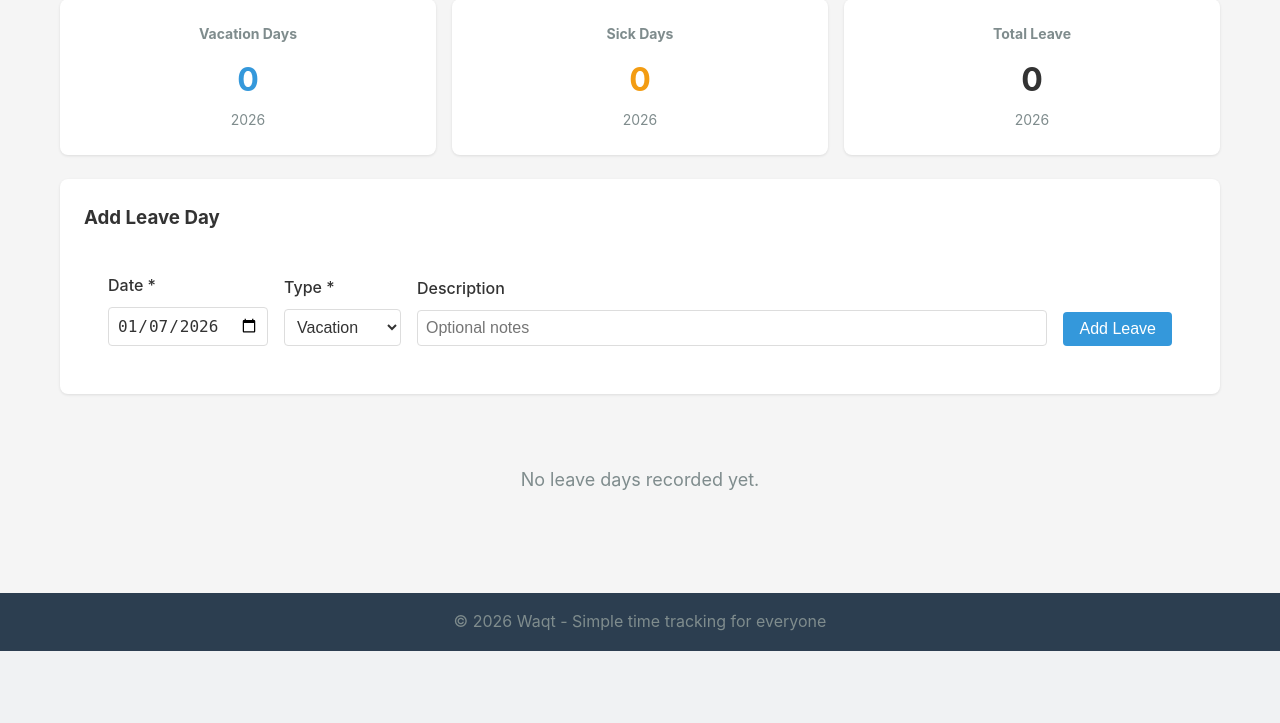
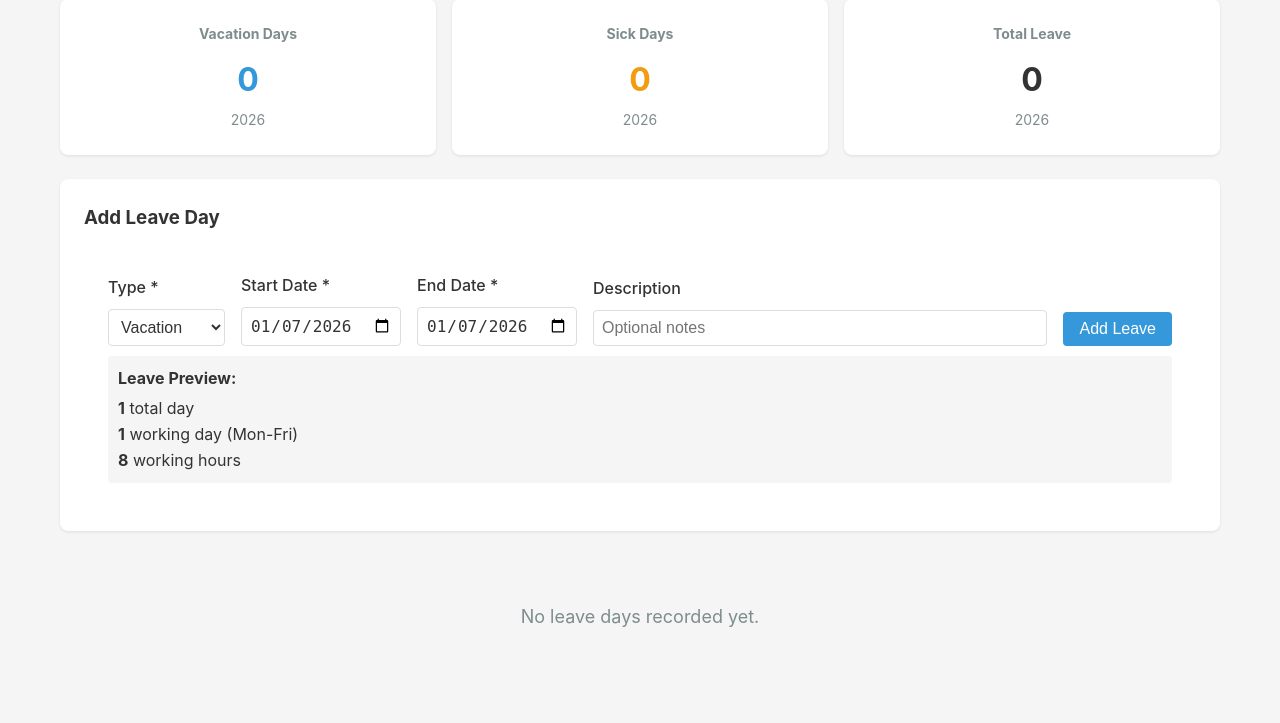
Before and after one commit to GMouaad/waqt, a Flask app: page /leave in a window 1280 px wide. Shown: the part 159-882 px from the top of the page. Before the commit the page ends 810 px from the top, so only its background shows below. Run offline with Flask 3, Linux system fonts and the light colour scheme.

Commit message:
Add multi-day leave support with weekend exclusion - backend and UI
Co-authored-by: GMouaad <22234383+GMouaad@users.noreply.github.com>

```diff
--- a/src/waqt/routes.py
+++ b/src/waqt/routes.py
@@ -529,32 +529,88 @@ def leave():
     """Manage vacation and sick leave days."""
     if request.method == "POST":
         try:
-            # Parse form data
-            date_str = request.form.get("date")
+            # Import here to avoid circular imports
+            from .utils import get_working_days_in_range, calculate_leave_hours
+
+            # Parse form data - support both single day and multi-day formats
+            single_date_str = request.form.get("date")
+            start_date_str = request.form.get("start_date")
+            end_date_str = request.form.get("end_date")
             leave_type = request.form.get("leave_type")
             description = request.form.get("description", "").strip()
 
-            # Validate inputs
-            if not all([date_str, leave_type]):
-                flash("Date and leave type are required.", "error")
+            # Validate leave type first
+            if not leave_type:
+                flash("Leave type is required.", "error")
                 return redirect(url_for("main.leave"))
 
             if leave_type not in ["vacation", "sick"]:
                 flash("Invalid leave type.", "error")
                 return redirect(url_for("main.leave"))
 
-            # Parse date
-            date = datetime.strptime(date_str, "%Y-%m-%d").date()
+            # Determine if single-day or multi-day request
+            if single_date_str:
+                # Single day format (backward compatibility)
+                start_date = datetime.strptime(single_date_str, "%Y-%m-%d").date()
+                end_date = start_date
+            elif start_date_str and end_date_str:
+                # Multi-day format
+                start_date = datetime.strptime(start_date_str, "%Y-%m-%d").date()
+                end_date = datetime.strptime(end_date_str, "%Y-%m-%d").date()
+            else:
+                flash("Please provide either a date or a date range.", "error")
+                return redirect(url_for("main.leave"))
 
-            # Create new leave day
-            leave_day = LeaveDay(
-                date=date, leave_type=leave_type, description=description
-            )
+            # Validate date range
+            if end_date < start_date:
+                flash("End date must be on or after start date.", "error")
+                return redirect(url_for("main.leave"))
 
-            db.session.add(leave_day)
+            # Get working days in range (excludes weekends)
+            working_days = get_working_days_in_range(start_date, end_date)
+
+            if not working_days:
+                flash(
+                    "No working days in the selected range (only weekends). "
+                    "Please select a range that includes at least one weekday.",
+                    "warning",
+                )
+                return redirect(url_for("main.leave"))
+
+            # Calculate leave statistics
+            leave_stats = calculate_leave_hours(start_date, end_date)
+
+            # Create leave day records for each working day
+            created_count = 0
+            for leave_date in working_days:
+                leave_day = LeaveDay(
+                    date=leave_date, leave_type=leave_type, description=description
+                )
+                db.session.add(leave_day)
+                created_count += 1
+
             db.session.commit()
 
-            flash(f"{leave_type.capitalize()} leave added successfully!", "success")
+            # Provide detailed feedback
+            if created_count == 1:
+                flash(
+                    f"{leave_type.capitalize()} leave added successfully!",
+                    "success",
+                )
+            else:
+                # Multi-day feedback
+                weekend_msg = (
+                    f" (excluded {leave_stats['weekend_days']} weekend days)"
+                    if leave_stats["weekend_days"] > 0
+                    else ""
+                )
+                flash(
+                    f"{leave_type.capitalize()} leave added successfully! "
+                    f"{created_count} working days added{weekend_msg}. "
+                    f"Total working hours: {leave_stats['working_hours']:.1f}h",
+                    "success",
+                )
+
             return redirect(url_for("main.leave"))
 
         except ValueError as e:
--- a/src/waqt/templates/leave.html
+++ b/src/waqt/templates/leave.html
@@ -32,16 +32,21 @@
         <form method="POST" action="{{ url_for('main.leave') }}" class="form-inline" data-testid="leave-form">
             <div class="form-row">
                 <div class="form-group">
-                    <label for="date">Date *</label>
-                    <input type="date" id="date" name="date" data-testid="input-leave-date" value="{{ today.isoformat() }}" required>
-                </div>
-
-                <div class="form-group">
                     <label for="leave_type">Type *</label>
                     <select id="leave_type" name="leave_type" data-testid="select-leave-type" required>
                         <option value="vacation">Vacation</option>
                         <option value="sick">Sick Leave</option>
                     </select>
+                </div>
+
+                <div class="form-group">
+                    <label for="start_date">Start Date *</label>
+                    <input type="date" id="start_date" name="start_date" data-testid="input-start-date" value="{{ today.isoformat() }}" required>
+                </div>
+
+                <div class="form-group">
+                    <label for="end_date">End Date *</label>
+                    <input type="date" id="end_date" name="end_date" data-testid="input-end-date" value="{{ today.isoformat() }}" required>
                 </div>
 
                 <div class="form-group form-group-expand">
@@ -53,6 +58,11 @@
                     <label>&nbsp;</label>
                     <button type="submit" class="btn btn-primary" data-testid="btn-add-leave">Add Leave</button>
                 </div>
+            </div>
+
+            <div id="leave-preview" style="margin-top: 10px; padding: 10px; background: #f5f5f5; border-radius: 4px; display: none;">
+                <strong>Leave Preview:</strong>
+                <div id="leave-preview-content" style="margin-top: 5px;"></div>
             </div>
         </form>
     </div>
@@ -91,4 +101,86 @@
         </div>
     {% endif %}
 </div>
+
+<script>
+// Leave preview calculation
+(function() {
+    const startDateInput = document.getElementById('start_date');
+    const endDateInput = document.getElementById('end_date');
+    const previewDiv = document.getElementById('leave-preview');
+    const previewContent = document.getElementById('leave-preview-content');
+
+    function isWeekend(date) {
+        const day = date.getDay();
+        return day === 0 || day === 6; // Sunday = 0, Saturday = 6
+    }
+
+    function getDateRange(startDate, endDate) {
+        const dates = [];
+        const current = new Date(startDate);
+        while (current <= endDate) {
+            dates.push(new Date(current));
+            current.setDate(current.getDate() + 1);
+        }
+        return dates;
+    }
+
+    function updatePreview() {
+        const startDate = startDateInput.value;
+        const endDate = endDateInput.value;
+
+        if (!startDate || !endDate) {
+            previewDiv.style.display = 'none';
+            return;
+        }
+
+        const start = new Date(startDate + 'T00:00:00');
+        const end = new Date(endDate + 'T00:00:00');
+
+        if (start > end) {
+            previewContent.innerHTML = '<span style="color: #d32f2f;">End date must be on or after start date.</span>';
+            previewDiv.style.display = 'block';
+            return;
+        }
+
+        const allDates = getDateRange(start, end);
+        const workingDays = allDates.filter(d => !isWeekend(d));
+        const weekendDays = allDates.length - workingDays.length;
+        const workingHours = workingDays.length * 8; // Standard 8 hours per day
+
+        if (workingDays.length === 0) {
+            previewContent.innerHTML = '<span style="color: #f57c00;">Only weekends selected. No working days will be recorded.</span>';
+            previewDiv.style.display = 'block';
+            return;
+        }
+
+        let html = '<div style="line-height: 1.6;">';
+        html += `<div><strong>${allDates.length}</strong> total day${allDates.length !== 1 ? 's' : ''}</div>`;
+        html += `<div><strong>${workingDays.length}</strong> working day${workingDays.length !== 1 ? 's' : ''} (Mon-Fri)</div>`;
+        if (weekendDays > 0) {
+            html += `<div><span style="color: #666;">${weekendDays} weekend day${weekendDays !== 1 ? 's' : ''} excluded</span></div>`;
+        }
+        html += `<div><strong>${workingHours}</strong> working hours</div>`;
+        html += '</div>';
+
+        previewContent.innerHTML = html;
+        previewDiv.style.display = 'block';
+    }
+
+    // Update preview when dates change
+    startDateInput.addEventListener('change', updatePreview);
+    endDateInput.addEventListener('change', updatePreview);
+
+    // Also sync end date when start date changes (if end is before start)
+    startDateInput.addEventListener('change', function() {
+        if (endDateInput.value && endDateInput.value < startDateInput.value) {
+            endDateInput.value = startDateInput.value;
+            updatePreview();
+        }
+    });
+
+    // Initial update
+    updatePreview();
+})();
+</script>
 {% endblock %}
```
Also changed, not shown: src/waqt/utils.py (+85 -0 lines), tests/test_leave_multiday.py (added, +278 -0 lines).
